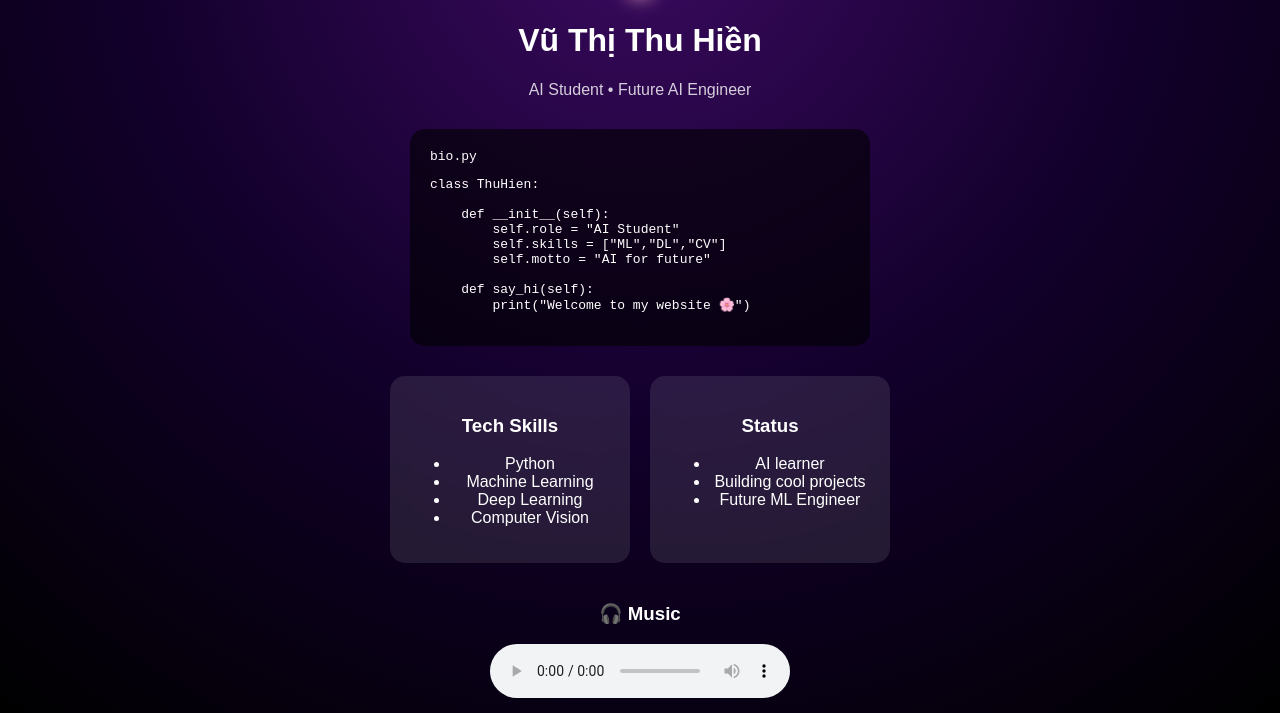
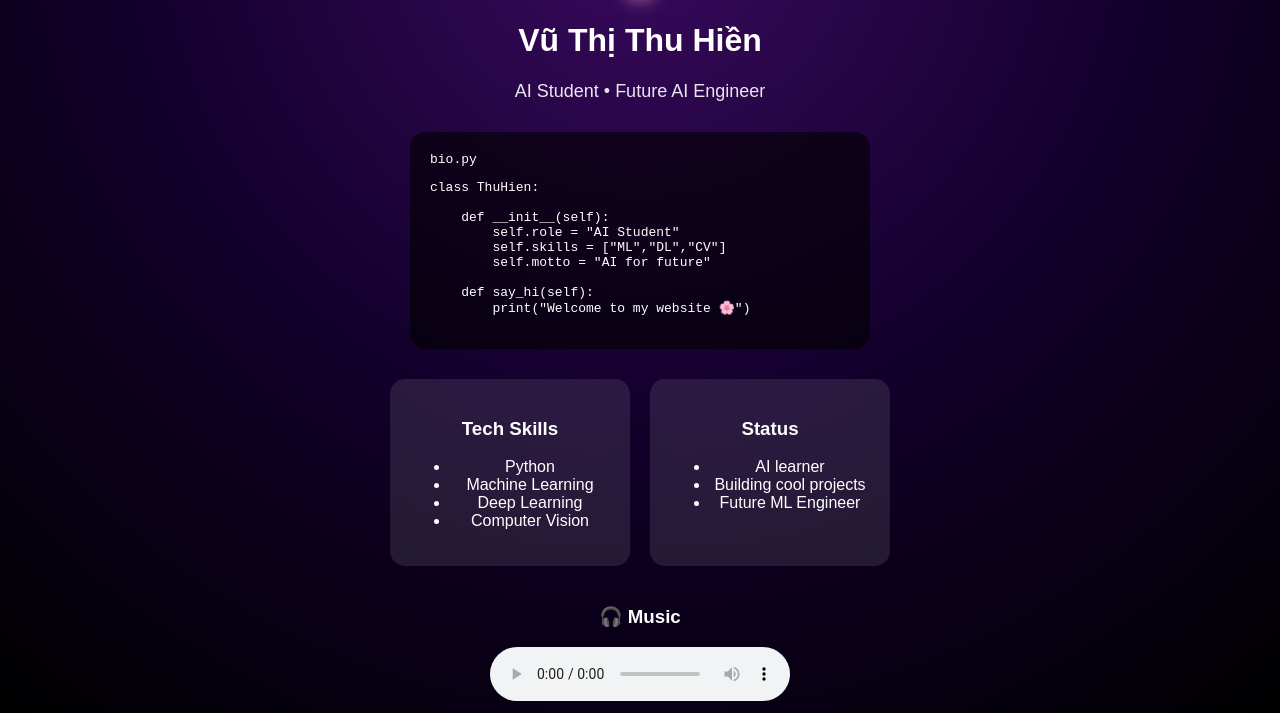
Before and after one commit to hien087585/hien087585.github.io, a plain HTML site: page index.html in a window 1280 px wide. Shown: the part 87-800 px from the top of the page. Drawn offline with Linux system fonts and the light colour scheme.

Commit message:
Update style.css

```diff
--- a/style.css
+++ b/style.css
@@ -1,17 +1,24 @@
 body{
+
 margin:0;
 font-family:Arial;
 color:white;
 text-align:center;
 
-/* galaxy background */
 background: radial-gradient(circle at top,#3b0a60,#12002b,#000000);
+
 height:100vh;
+overflow:hidden;
+
 }
+
+/* container */
 
 .container{
 padding-top:60px;
 }
+
+/* avatar */
 
 .avatar{
 width:150px;
@@ -20,35 +27,54 @@ border:4px solid pink;
 box-shadow:0 0 20px pink;
 }
 
+/* subtitle */
+
 .subtitle{
-opacity:0.8;
+opacity:0.9;
+font-size:18px;
+margin-bottom:20px;
 }
 
+/* code card */
+
 .code-card{
+
 width:420px;
 margin:auto;
 margin-top:30px;
+
 background:rgba(0,0,0,0.6);
 border-radius:15px;
 padding:20px;
+
 font-family:monospace;
 text-align:left;
+
 }
 
+/* cards */
+
 .cards{
+
 display:flex;
 justify-content:center;
 gap:20px;
 margin-top:30px;
+
 }
 
 .card{
+
 background:rgba(255,255,255,0.1);
 padding:20px;
 border-radius:15px;
 width:200px;
+
 backdrop-filter:blur(10px);
+
 }
+
+/* music */
 
 .music{
 margin-top:40px;
```
